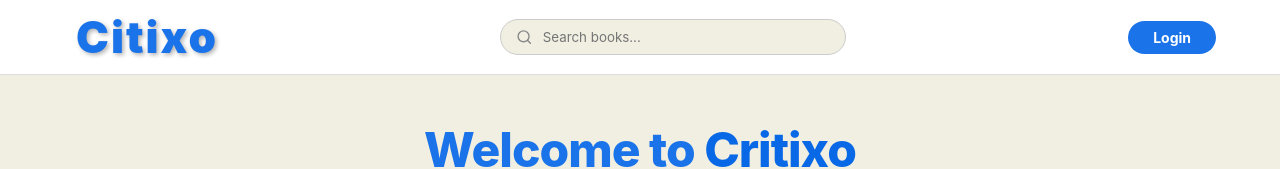
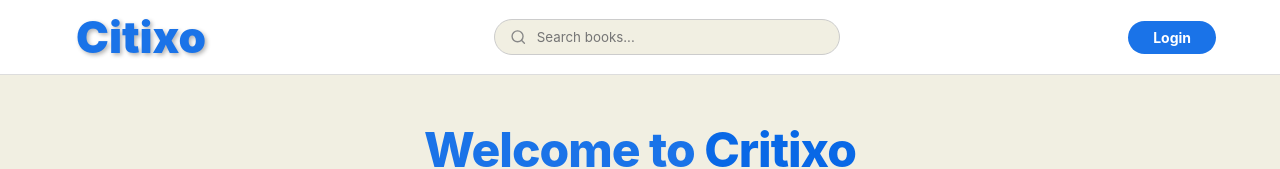
Before and after one commit to mtalhakhansialvi786-collab/Critixo, a React (Vite) app in the folder frontend/: page / in a window 1280 px wide. Shown: the top 169 px of the page. Built offline with nearby package versions, Linux system fonts and the light colour scheme; no server answers.

Commit message:
Update Navbar.jsx

```diff
--- a/frontend/src/components/Navbar.jsx
+++ b/frontend/src/components/Navbar.jsx
@@ -85,7 +85,7 @@ const styles = {
     fontSize: '44px',
     fontWeight: '900',
     color: '#1A73E8',
-    letterSpacing: '2px',
+    letterSpacing: '0px',
 
     textShadow: '2px 2px 4px rgba(0, 0, 0, 0.3)'
 },
```
